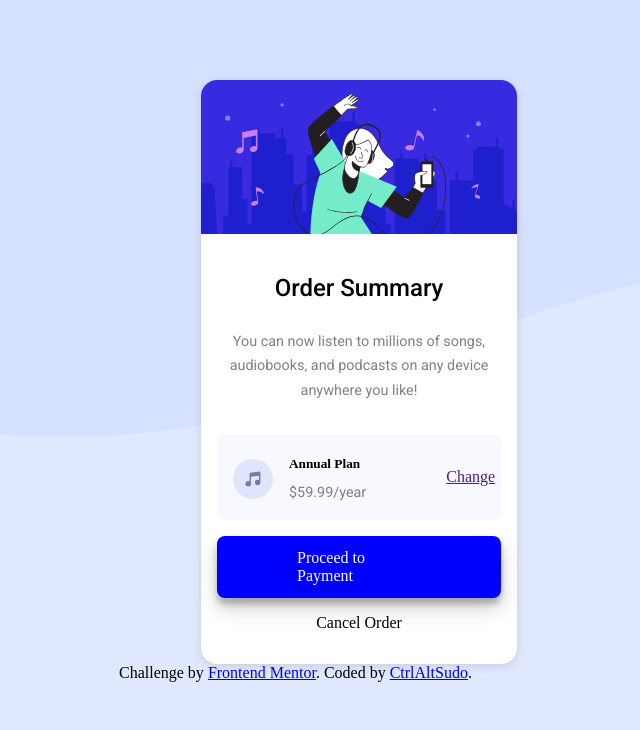
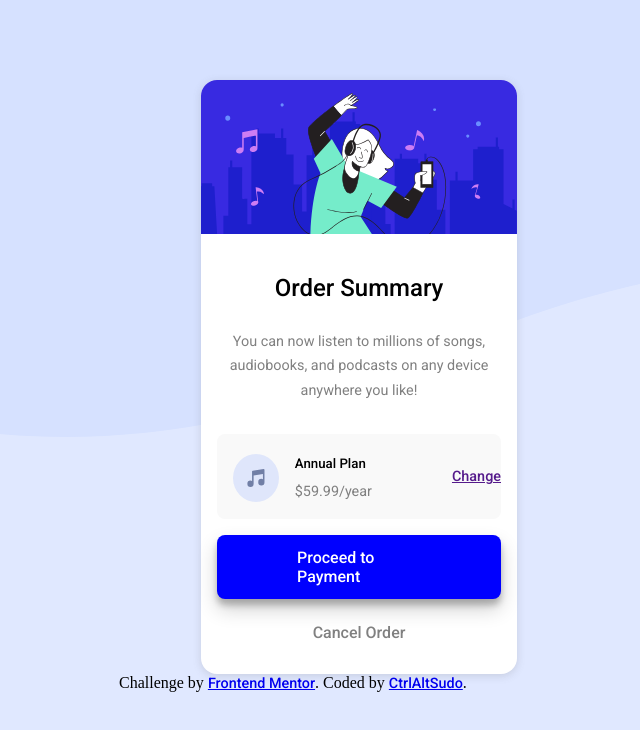
Before and after one commit to CtrlAltSudo/FM_orderSummary, a plain HTML site: page index.html in a window 1280 px wide. Shown: the whole page, without its empty margins (281-921 px from the left). Drawn offline with Linux system fonts and the light colour scheme.

Commit message:
added font styling

```diff
--- a/style.css
+++ b/style.css
@@ -23,7 +23,7 @@ body {
   padding: 1rem;
 }
 .box {
-  background-color: #f8f9fe;
+  background-color: #f9f9f9;
   display: flex;
   border-radius: 0.5em;
   gap: 1rem;
@@ -60,7 +60,22 @@ p {
   text-align: center;
   margin-top: -0.8rem;
   line-height: 1.7;
+}
+p, .cancel_link {
   color: grey;
+}
+a {
+  font-family: 'Roboto', sans-serif;
+  font-weight: 500;
+  font-size: 0.9em;
+}
+
+.cancel_link {
+  margin-top: 0.5rem;
+}
+.payment_button, .cancel_link, h5 {
+  font-family: 'Roboto', sans-serif;
+  font-weight: 500;
 }
 img {
   max-width: 100%;
@@ -68,8 +83,8 @@ img {
   border-radius: 1em 1em 0 0;
 }
 .img_svg {
-  width: 2.5rem;
-  height: 2.5rem;
+  width: 3rem;
+  height: 3rem;
   margin-top: 0.5rem;
 }
 .payment_button {
```
